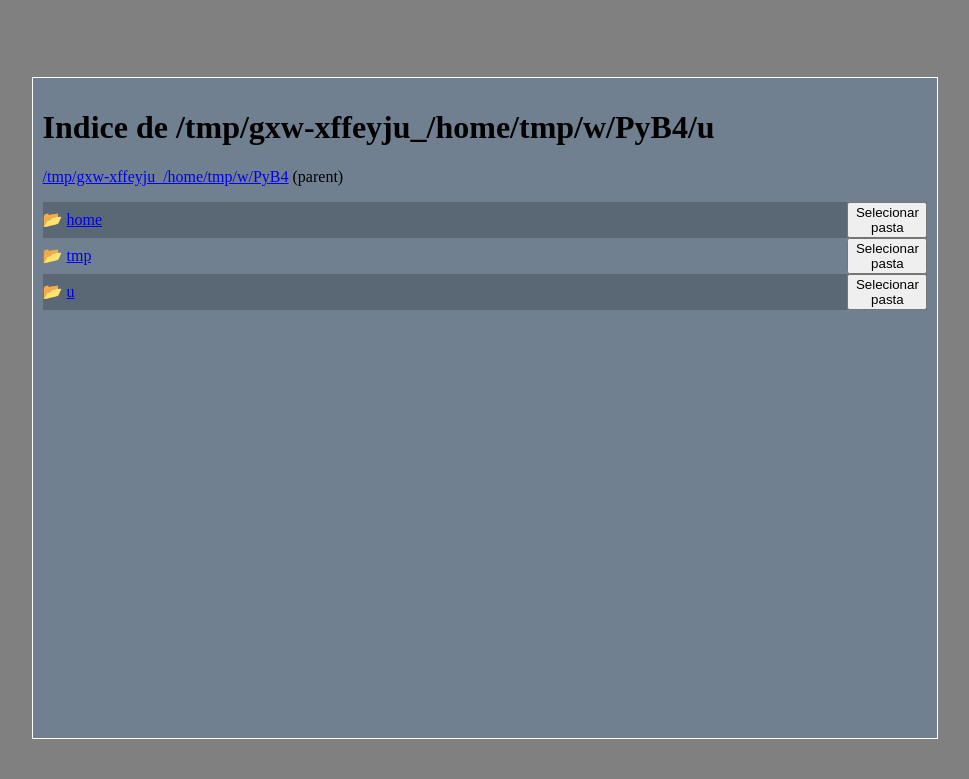
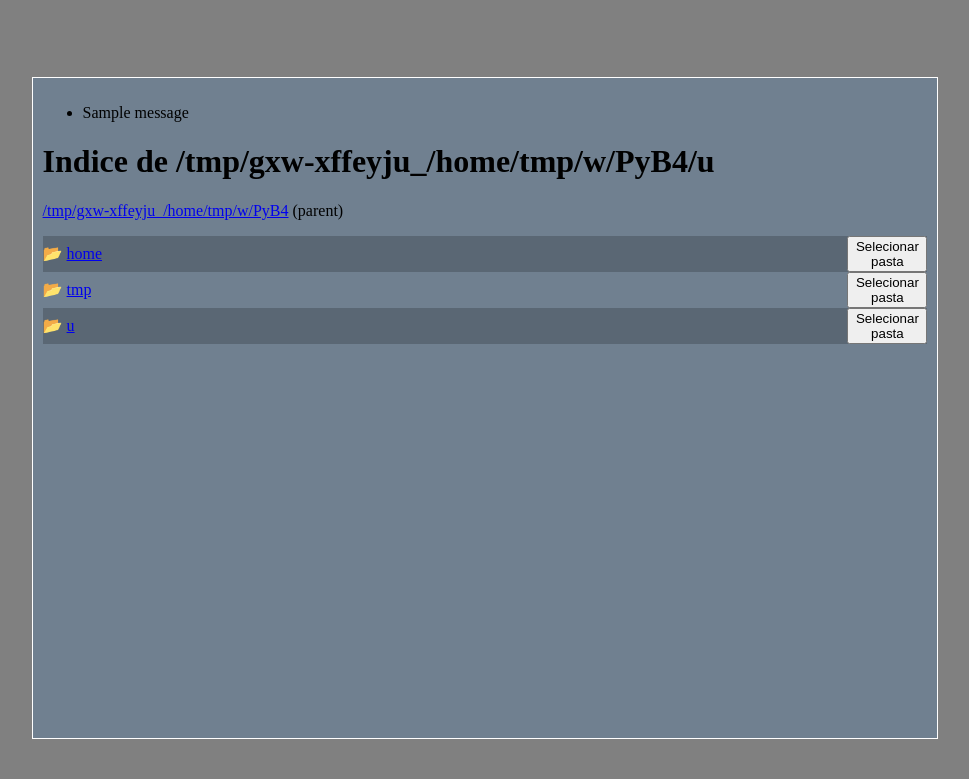
Before and after one commit to HermesPasser/cascade, a Flask app: a page that uses src/templates/picker.html in a window 1280 px wide. Shown: the top 779 px of the page, without its empty margins (155-1124 px from the left). Run offline with Flask 3, Linux system fonts and the light colour scheme; one stand-in notice (Sample message) is shown.

Commit message:
Flash message if path is not found

```diff
--- a/src/main.py
+++ b/src/main.py
@@ -1,4 +1,5 @@
 from pathlib import Path
+import secrets
 
 import flask
 
@@ -6,6 +7,15 @@ from fileutils import dir_entries, list_images_from_folder
 from unzip import unzip_file
 
 app = flask.Flask(__name__)
+app.secret_key = secrets.SystemRandom().randbytes(100000)
+
+
+@app.errorhandler(FileNotFoundError)
+@app.errorhandler(ValueError)
+def not_found(e):
+    message = e.filename if isinstance(e, FileNotFoundError) else e
+    flask.flash(f"Not found: {message}")
+    return flask.redirect("/")
 
 
 # TODO: make reader read files (rar, etc)
--- a/src/templates/picker.html
+++ b/src/templates/picker.html
@@ -97,6 +97,16 @@
 
 	<body>
 		<main>
+			{% with messages = get_flashed_messages(with_categories=true) %}
+			{% if messages %}
+				<ul class=flashes>
+				{% for category, message in messages %}
+				<li class="{{ category }}">{{ message }}</li>
+				{% endfor %}
+				</ul>
+			{% endif %}
+			{% endwith %}
+
 			<div class="header">
 				<h1>Indice de {{ current }}</h1>
 				<p><a href="/picker?path={{ prev }}">{{ prev }}</a> (parent)</p>
```
